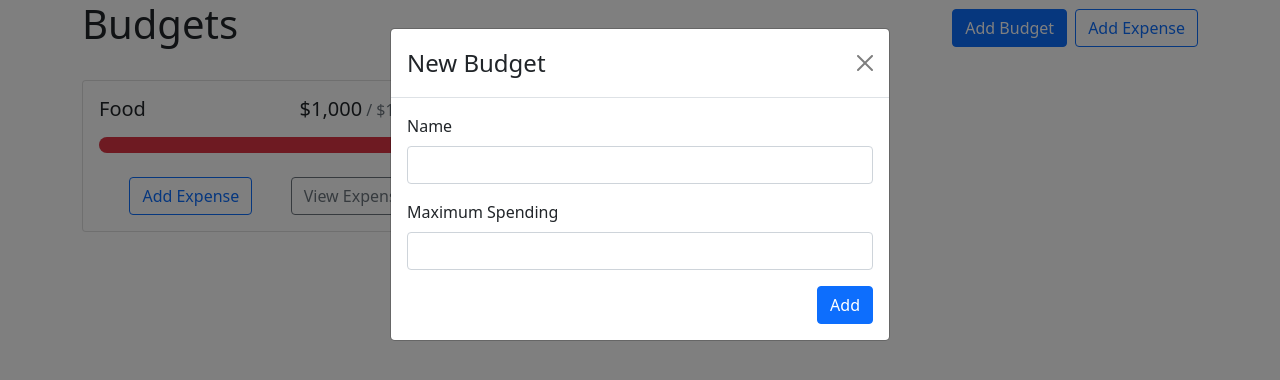
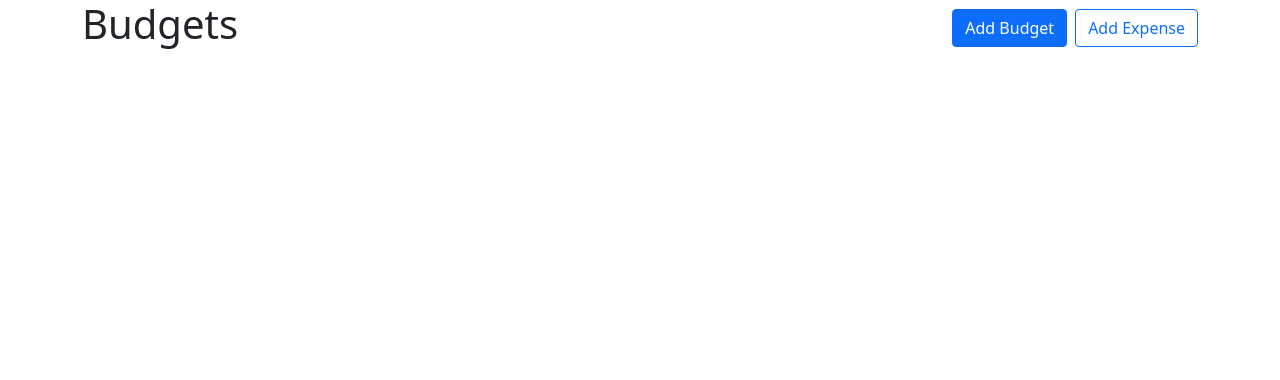
Before and after one commit to reinhardtc/react-budget-tracker, a React (Create React App) app: page / in a window 1280 px wide. Shown: the top 380 px of the page. Built offline with nearby package versions, Linux system fonts and the light colour scheme.

Commit message:
budget modal funcitonality, and budgets display

```diff
--- a/src/App.js
+++ b/src/App.js
@@ -2,14 +2,20 @@ import { Stack, Button } from 'react-bootstrap';
 import Container from 'react-bootstrap/Container';
 import AddBudgetModal from './Components/AddBudgetModal';
 import BudgetCard from './Components/BudgetCard';
+import { useState } from 'react';
+import { useBudgets } from './Contexts/BudgetContext';
 
 function App() {
+	const [showAddBudgetModal, setShowAddBudgetModal] = useState(false);
+	const { budgets, getBudgetExpenses } = useBudgets();
 	return (
 		<>
 			<Container>
 				<Stack direction="horizontal" gap="2" className="mb-4">
 					<h1 className="me-auto">Budgets</h1>
-					<Button variant="primary">Add Budget</Button>
+					<Button variant="primary" onClick={() => setShowAddBudgetModal(true)}>
+						Add Budget
+					</Button>
 					<Button variant="outline-primary">Add Expense</Button>
 				</Stack>
 				<div
@@ -21,10 +27,16 @@ function App() {
 						alignItems: 'flex-start',
 					}}
 				>
-					<BudgetCard name="Food" amount={1000} max={1000}></BudgetCard>
+					{budgets.map(budget => {
+						const amount = getBudgetExpenses(budget.id).reduce(
+							(total, expense) => total + expense.amount,
+							0
+						);
+						return <BudgetCard key={budget.id} name={budget.name} amount={amount} max={budget.max} />;
+					})}
 				</div>
 			</Container>
-			<AddBudgetModal show />
+			<AddBudgetModal show={showAddBudgetModal} handleClose={() => setShowAddBudgetModal(false)} />
 		</>
 	);
 }
--- a/src/Components/AddBudgetModal.js
+++ b/src/Components/AddBudgetModal.js
@@ -1,10 +1,22 @@
 import { Form, Modal, Button } from 'react-bootstrap';
+import { useRef } from 'react';
+import { useBudgets } from '../Contexts/BudgetContext';
 
-export default function AddBudgetModal({ show, showHandleClose }) {
-	function handleSubmit(e) {}
+export default function AddBudgetModal({ show, handleClose }) {
+	const nameRef = useRef();
+	const maxRef = useRef();
+	const { addBudget } = useBudgets();
+	function handleSubmit(e) {
+		e.preventDefault();
+		addBudget({
+			name: nameRef.current.value,
+			max: parseFloat(maxRef.current.value),
+		});
+		handleClose();
+	}
 
 	return (
-		<Modal show={show} onHide={showHandleClose}>
+		<Modal show={show} onHide={handleClose}>
 			<form onSubmit={handleSubmit}>
 				<Modal.Header closeButton>
 					<Modal.Title>New Budget</Modal.Title>
@@ -12,11 +24,11 @@ export default function AddBudgetModal({ show, showHandleClose }) {
 				<Modal.Body>
 					<Form.Group className="mb-3" controlId="name">
 						<Form.Label>Name</Form.Label>
-						<Form.Control type="text"></Form.Control>
+						<Form.Control ref={nameRef} type="text"></Form.Control>
 					</Form.Group>
 					<Form.Group className="mb-3" controlId="max">
 						<Form.Label>Maximum Spending</Form.Label>
-						<Form.Control type="number" required min={0} step={0.01}></Form.Control>
+						<Form.Control ref={maxRef} type="number" required min={0} step={0.01}></Form.Control>
 					</Form.Group>
 					<div className="d-flex justify-content-end">
 						<Button variant="primary" type="submit">
```
